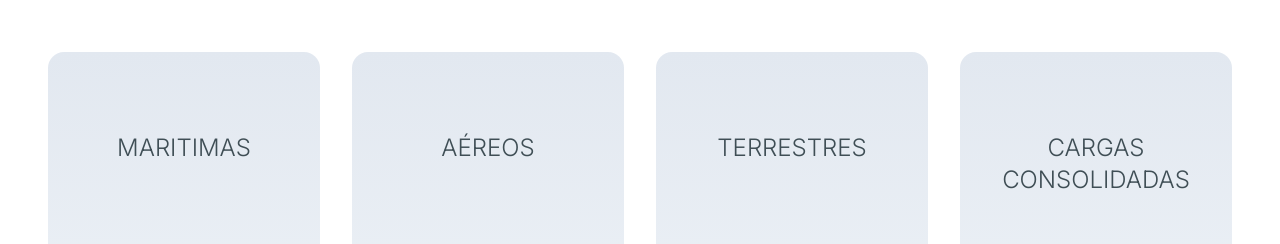
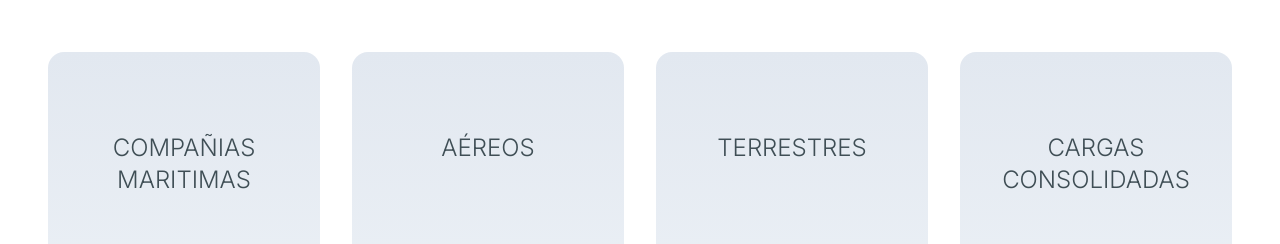
Before and after one commit to fincreativo-admin/airmarcargo, a website: page public/index.html in a window 1280 px wide. Shown: the part 900-1144 px from the top of the page. Drawn offline with nearby package versions, Linux system fonts and the light colour scheme.

Commit message:
correccion index

```diff
--- a/public/index.html
+++ b/public/index.html
@@ -106,7 +106,7 @@
     <div class="grid grid-cols-2 gap-x-2 mx-0 my-0 md:grid-cols-4 md:gap-x-8 md:mx-auto mt-10 md:h-full">
 
       <div class="grid grid-rows-2 rounded-2xl overflow-hidden bg-gradient-to-b from-slate-200 to-slate-100 mb-10">
-        <h3 class="mt-10 text-center text-xl font-light text-grisAirmar md:mt-20 md:text-2xl"><a href="cargas-maritimas.html">MARITIMAS</a></h3>
+        <h3 class="mt-10 text-center text-xl font-light text-grisAirmar md:mt-20 md:text-2xl"><a href="cargas-maritimas.html">COMPAÑIAS MARITIMAS</a></h3>
         <div class="items-end"><img src="./img/img_maritimo.png" class="w-full"></div>
       </div>
 
```
